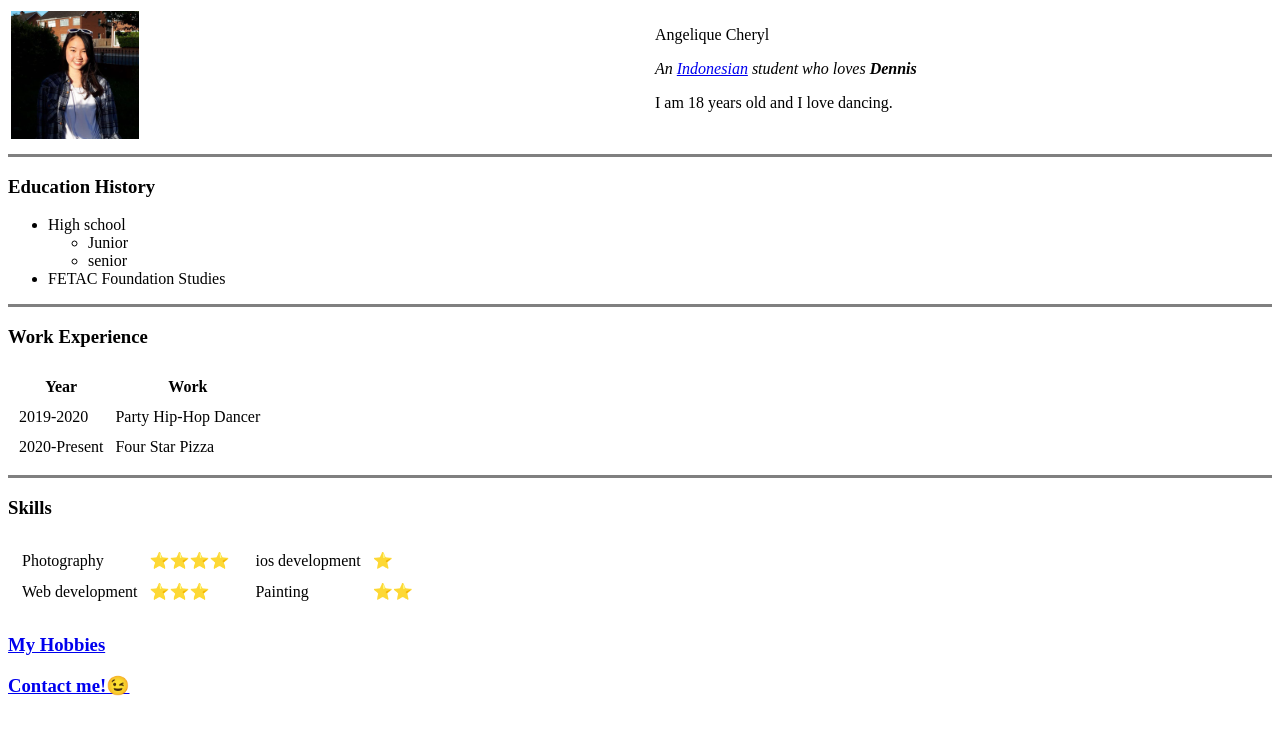
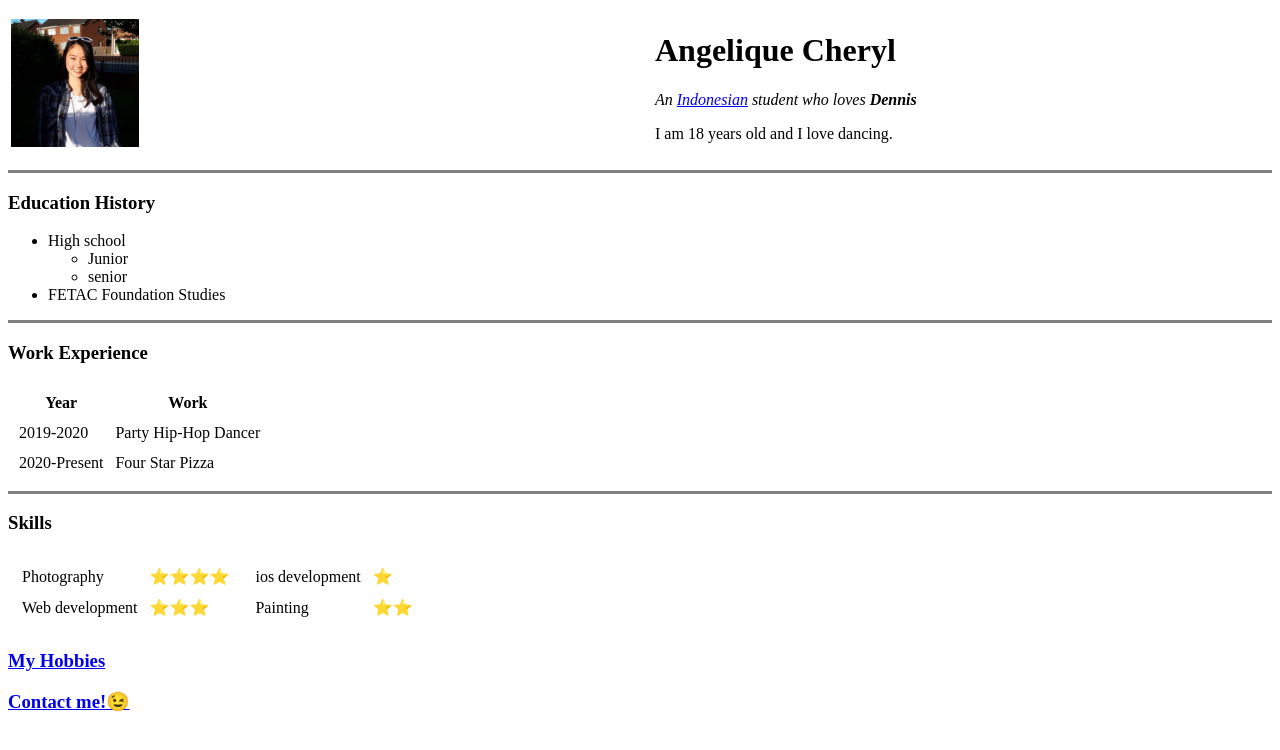
Before and after one commit to Angelique28/My-Profile, a plain HTML site: page index.html in a window 1280 px wide. Drawn offline with Linux system fonts and the light colour scheme.

Commit message:
Update index.html

```diff
--- a/index.html
+++ b/index.html
@@ -10,7 +10,7 @@
   <table>
     <tr>
       <td><img style="width:20%" src="Angelique profile.jpg" alt="angelique cheryl profile"></td>
-      <td style = "margin-right: 20%><h1>Angelique Cheryl</h1>
+      <td style = "margin-right: 50%"><h1>Angelique Cheryl</h1>
       <p><em>An  <a href="https://en.wikipedia.org/wiki/Indonesia">Indonesian</a> student who loves <strong>Dennis</strong></em></p>
       <p>I am 18 years old and I love dancing.</p></td>
     </tr>
```
